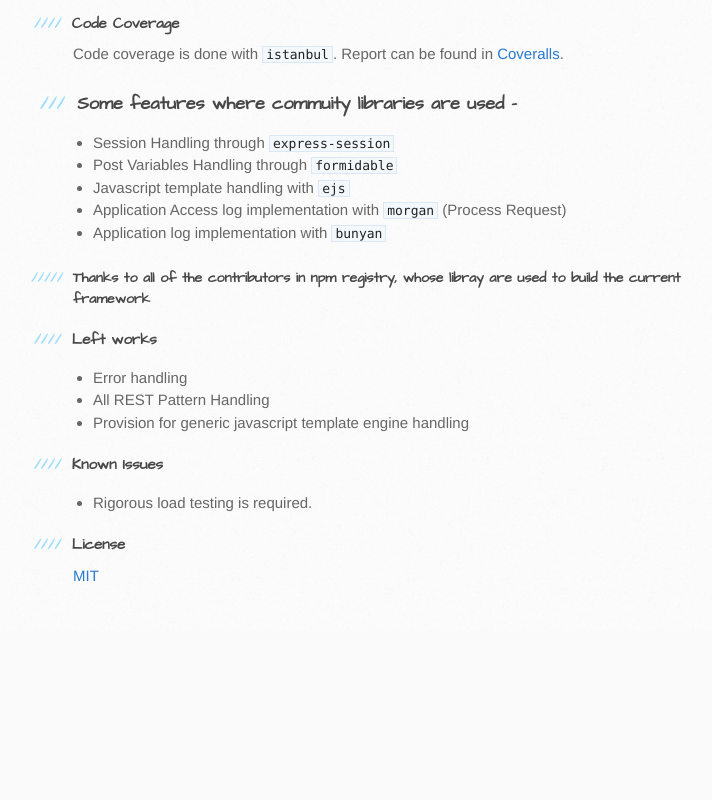
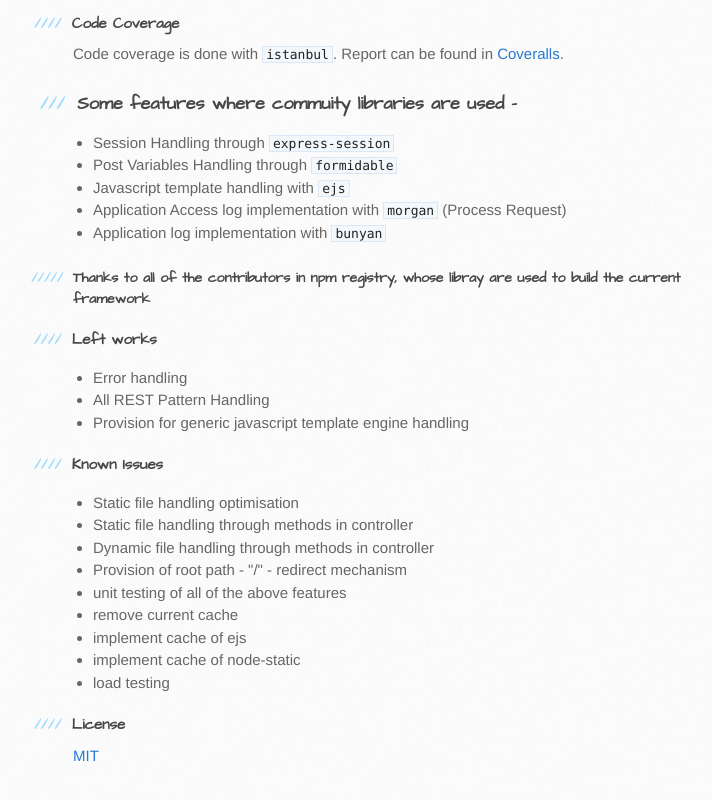
Before and after one commit to piyasde/minimalweb, a plain HTML site: page index.html in a window 1280 px wide. Shown: the part 4419-5219 px from the top of the page, without its empty margins (97-809 px from the left). Before the commit the page ends 5049 px from the top, so only its background shows below. Drawn offline with Linux system fonts and the light colour scheme.

Commit message:
Update index.html

```diff
--- a/index.html
+++ b/index.html
@@ -196,10 +196,16 @@ minimalweb.spawn(<span class="pl-s1"><span class="pl-pds">"</span>127.0.0.1<span
 
 <h4>
 <a id="known-issues" class="anchor" href="#known-issues" aria-hidden="true"><span class="octicon octicon-link"></span></a>Known Issues</h4>
-
 <ul>
-<li>  Rigorous load testing is required.
-</li>
+<li>  Static file handling optimisation </li>
+<li>  Static file handling through methods in controller </li>
+<li>  Dynamic file handling through methods in controller </li>
+<li>  Provision of root path - "/" - redirect mechanism </li>
+<li>  unit testing of all of the above features </li>
+<li>  remove current cache </li>
+<li>  implement cache of ejs </li>
+<li>  implement cache of node-static </li>
+<li>  load testing </li>
 </ul>
 
 <h4>
```
